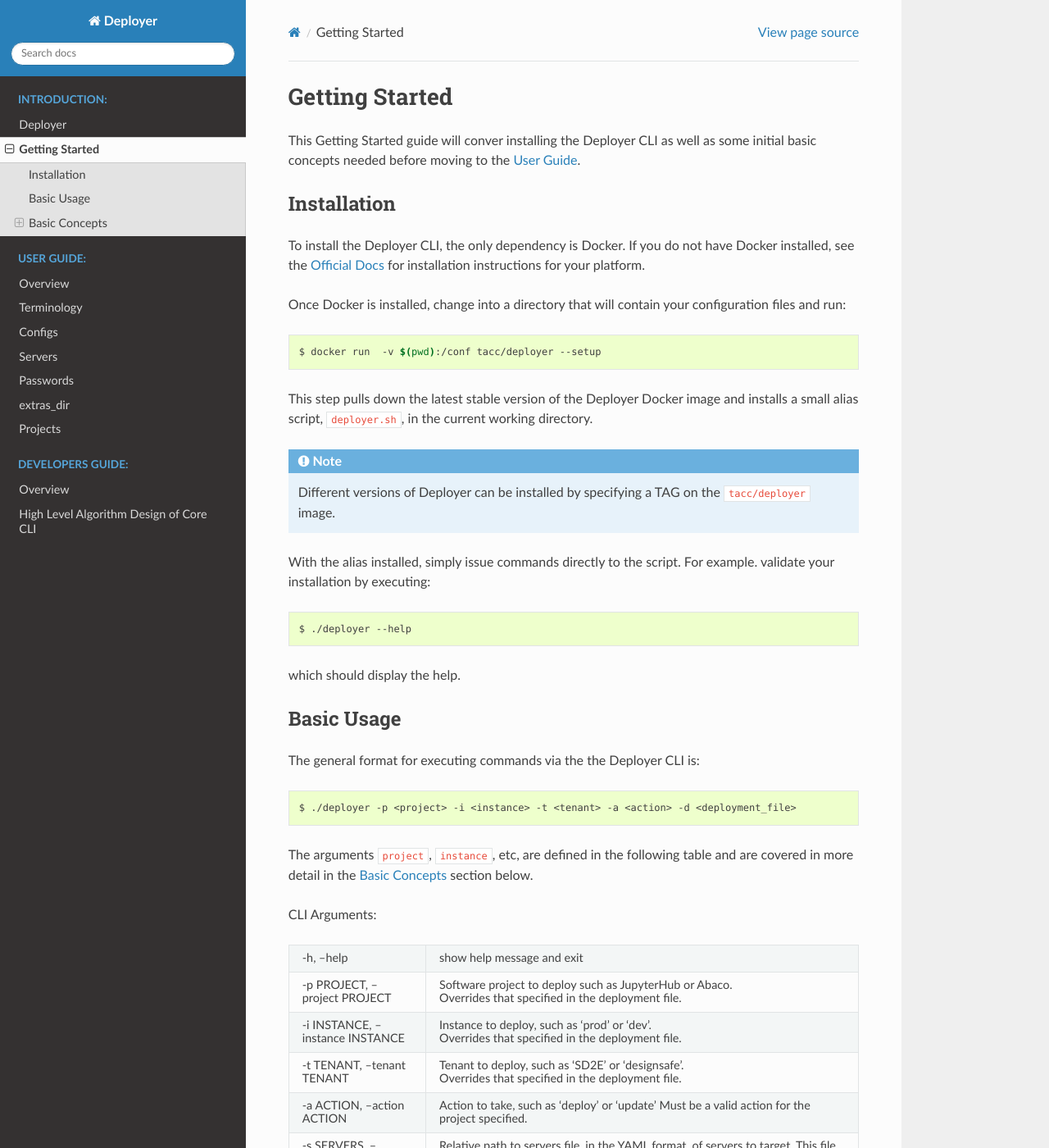
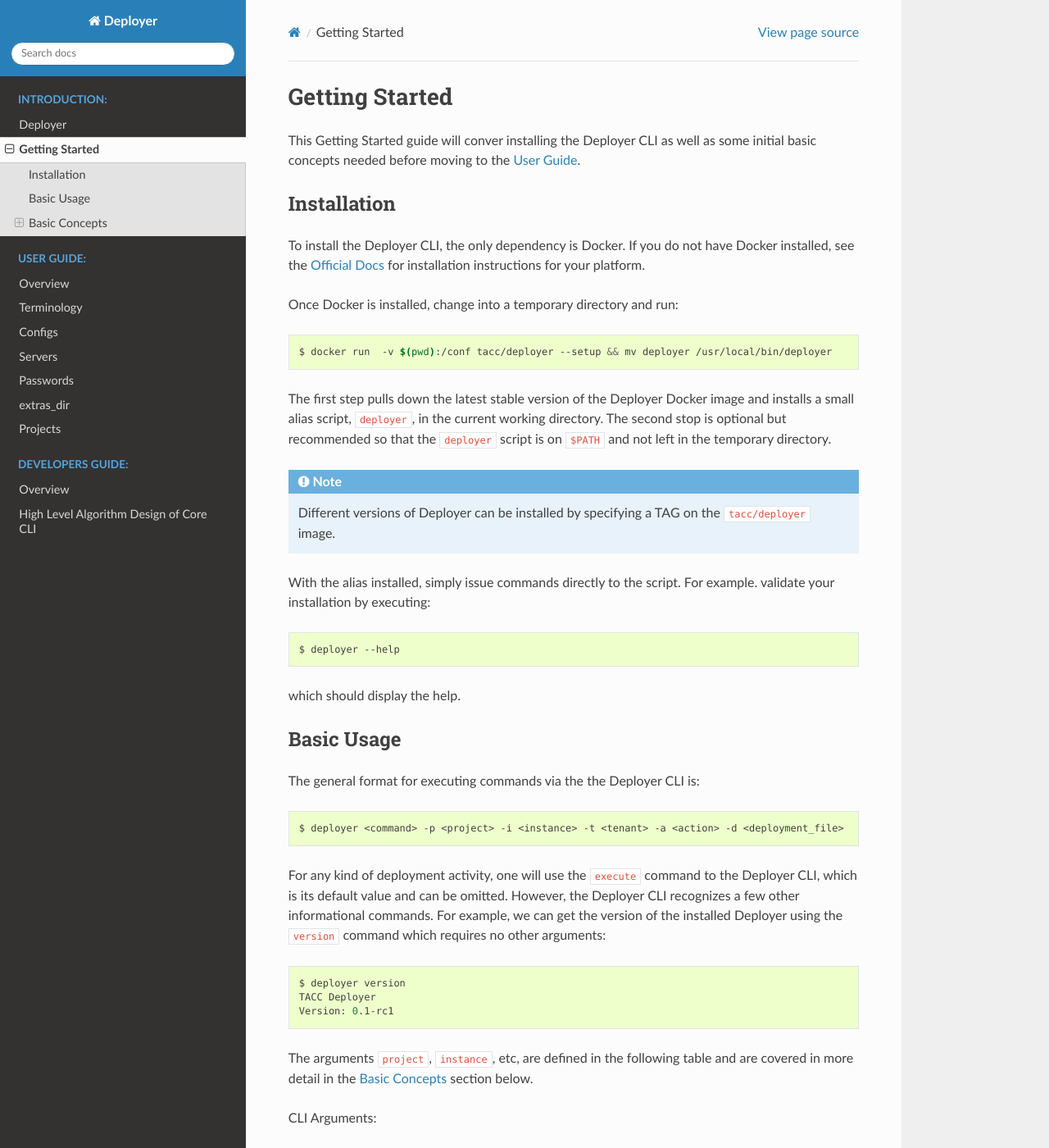
Before and after one commit to TACC/deployer-docs, a Sphinx documentation site: the page built from source/getting-started/index.rst, in a window 1280 px wide and 1400 px high. Shown: the whole window at 82% size. Built offline with Sphinx 7.4.7 and the Read the Docs theme 2.0.0, drawn with Linux system fonts in a browser that asks for light colours; some of the changed text lies outside the part shown.

Commit message:
updates to the installation and usage for commands.

```diff
--- a/source/getting-started/index.rst
+++ b/source/getting-started/index.rst
@@ -11,15 +11,15 @@
 To install the Deployer CLI, the only dependency is Docker. If you do not have Docker installed, see the
 `Official Docs <https://docs.docker.com/install/>`_ for installation instructions for your platform.
 
-Once Docker is installed, change into a directory that will contain your configuration
-files and run:
+Once Docker is installed, change into a temporary directory and run:
 
 .. code-block:: bash
 
-    $ docker run  -v $(pwd):/conf tacc/deployer --setup
+    $ docker run  -v $(pwd):/conf tacc/deployer --setup && mv deployer /usr/local/bin/deployer
 
-This step pulls down the latest stable version of the Deployer Docker image and installs a small alias script,
-``deployer.sh``, in the current working directory.
+The first step pulls down the latest stable version of the Deployer Docker image and installs a small alias script,
+``deployer``, in the current working directory. The second stop is optional but recommended so that the ``deployer``
+script is on ``$PATH`` and not left in the temporary directory.
 
 .. note:: Different versions of Deployer can be installed by specifying a TAG on the ``tacc/deployer`` image.
 
@@ -29,10 +29,9 @@
 
 .. code-block:: bash
 
-    $ ./deployer --help
+    $ deployer --help
 
 which should display the help.
-
 
 
 Basic Usage
@@ -42,7 +41,17 @@
 
 .. code-block:: bash
 
-    $ ./deployer -p <project> -i <instance> -t <tenant> -a <action> -d <deployment_file>
+    $ deployer <command> -p <project> -i <instance> -t <tenant> -a <action> -d <deployment_file>
+
+For any kind of deployment activity, one will use the ``execute`` command to the Deployer CLI, which is its default
+value and can be omitted. However, the Deployer CLI recognizes a few other informational commands. For example, we can
+get the version of the installed Deployer using the ``version`` command which requires no other arguments:
+
+.. code-block:: bash
+
+  $ deployer version
+  TACC Deployer
+  Version: 0.1-rc1
 
 The arguments ``project``, ``instance``, etc, are defined in the following table
 and are covered in more detail in the `Basic Concepts`_ section below.
@@ -109,7 +118,23 @@
 
 The notions of ``project``, ``instance`` and ``tenant`` are fundamental to Deployer's approach to managing deployments.
 A ``project`` is one of a set of systems Deployer knows how to manage, and will eventually include values "JupyterHub",
-"Abaco" and "Agave". The values for ``instance`` and ``tenant`` can be chosen by the operations team to best organize
+"Abaco" and "Agave". To see what projects are supported in an existing Deployer installation use the ``list_projects``
+command:
+
+.. code-block:: bash
+
+  $ deployer list_projects
+    Available Projects:
+
+    TACC Integrated JupyterHub
+    **************************
+    id: jupyterhub
+    Description: Customized JupyterHub enabling deeper integration and
+    ease of use of TACC resources from within running notebooks.
+    Docs: http://cic-deployer.readthedocs.io/en/latest/users/projects.html#jupyterhub
+
+
+The values for ``instance`` and ``tenant`` can be chosen by the operations team to best organize
 their infrastructure and configuration. One approach is to use ``instance`` values to distinguish physically isolated
 systems such as "development" and "production" and to use ``tenant`` values to distinguish logically separated aspects of
 systems (such as the DesignSafe tenant for JupyterHub or Abaco).
@@ -119,6 +144,16 @@
 
 Actions define what procedure should be taken on the deployment. Actions are defined on a project by project basis,
 though some standard actions such as ``deploy`` are available for all projects.
+
+To see which actions are available for a given project, use the ``list_actions`` command, specifying a project; e.g.:
+
+.. code-block:: bash
+
+  $ deployer -p jupyterhub list_actions
+    Available actions: ['deploy']
+
+Note that the value to the project argument must be a project id, as output by the ``list_projects`` command.
+
 
 Deployment Files
 ++++++++++++++++
```
